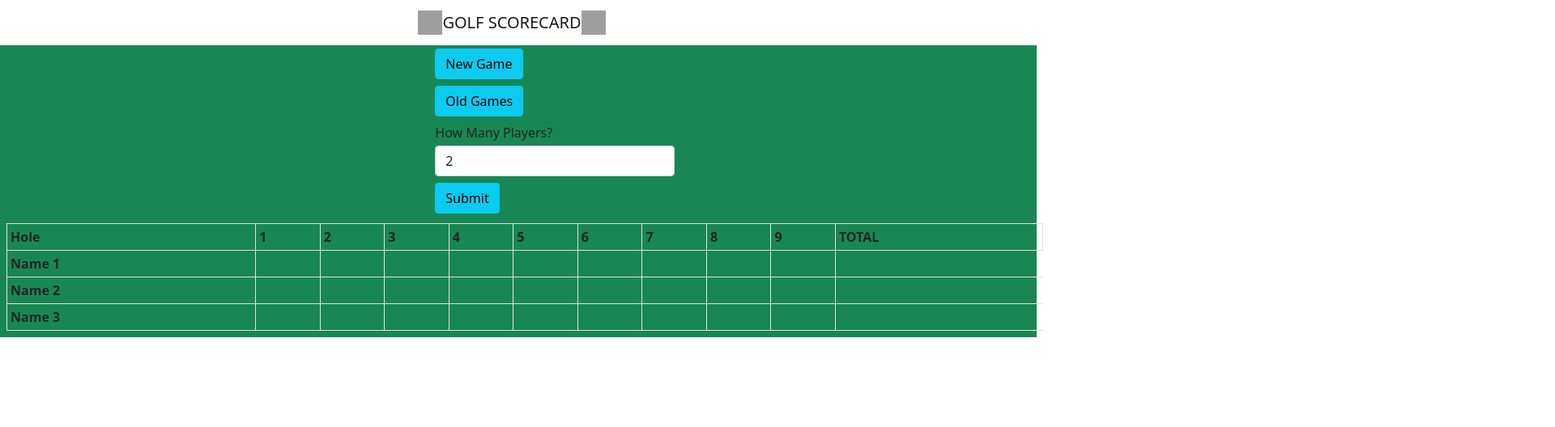
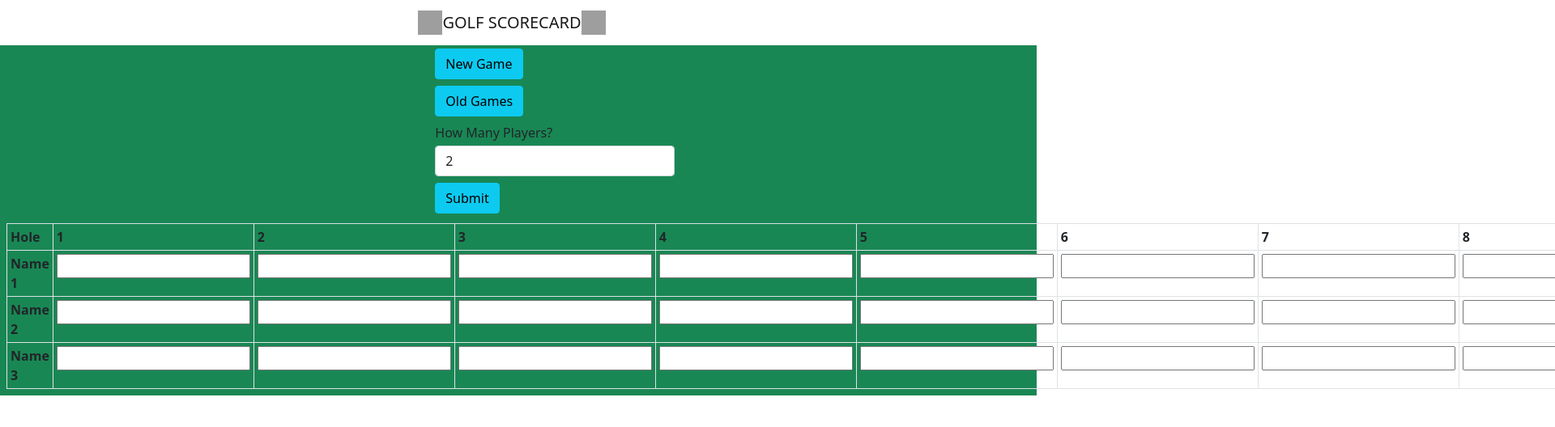
Before and after one commit to phillipmerriman/golf-scorecard-9-hole, a React (Create React App) app: page / in a window 1280 px wide. Shown: the top 528 px of the page at 81% size, 1920 px wide, since content can reach past the window. Built offline with nearby package versions, Linux system fonts and the light colour scheme; grey boxes are pictures that could not be loaded.

Commit message:
trying to figure out how to math

```diff
--- a/src/pages/scorecard/index.js
+++ b/src/pages/scorecard/index.js
@@ -1,7 +1,33 @@
-import React from "react";
+import React, { useEffect, useState } from "react";
 import "bootstrap/dist/css/bootstrap.min.css";
 
 function Scorecard() {
+  let [totalScore1, setTotalScore1] = useState(0);
+
+  function addToTotal1(e) {
+    let holeScore = parseInt(e.holeScore);
+    let total = parseInt(totalScore1);
+
+    setTotalScore1(total + holeScore);
+    console.log(e);
+  }
+
+  let [totalScore2, setTotalScore2] = useState(0);
+
+  function addToTotal2(e) {
+    setTotalScore2(totalScore2 = parseInt(totalScore2) + parseInt(e.holeScore));
+  }
+
+  let [totalScore3, setTotalScore3] = useState(0);
+
+  function addToTotal3(e) {
+    setTotalScore3(totalScore3 = parseInt(totalScore3) + parseInt(e.holeScore));
+  }
+
+  useEffect(() => {
+    console.log("render");
+  }, []);
+
   return (
     <div>
       <table className="table table-bordered table-sm mx-2 my-2">
@@ -23,39 +49,102 @@ function Scorecard() {
         <tbody>
           <tr>
             <th scope="row">Name 1</th>
-            <td></td>
-            <td></td>
-            <td></td>
-            <td></td>
-            <td></td>
-            <td></td>
-            <td></td>
-            <td></td>
-            <td></td>
+            <td>
+              <input type="text" id="name1hole1" onChange={e => setTotalScore1(e.target.value)}></input>
+            </td>
+            <td>
+              <input type="text" id="name1hole2" onChange={e => setTotalScore1(parseInt(totalScore1) + parseInt(e.target.value))}></input>
+            </td>
+            <td>
+              <input type="text" id="name1hole3" onChange={(e) => addToTotal1({ ...totalScore1, holeScore: e.target.value })}></input>
+            </td>
+            <td>
+              <input type="text" id="name1hole4" onChange={(e) => addToTotal1({ ...totalScore1, holeScore: e.target.value })}></input>
+            </td>
+            <td>
+              <input type="text" id="name1hole5" onChange={(e) => addToTotal1({ ...totalScore1, holeScore: e.target.value })}></input>
+            </td>
+            <td>
+              <input type="text" id="name1hole6" onChange={(e) => addToTotal1({ ...totalScore1, holeScore: e.target.value })}></input>
+            </td>
+            <td>
+              <input type="text" id="name1hole7" onChange={(e) => addToTotal1({ ...totalScore1, holeScore: e.target.value })}></input>
+            </td>
+            <td>
+              <input type="text" id="name1hole8" onChange={(e) => addToTotal1({ ...totalScore1, holeScore: e.target.value })}></input>
+            </td>
+            <td>
+              <input type="text" id="name1hole9" onChange={(e) => addToTotal1({ ...totalScore1, holeScore: e.target.value })}></input>
+            </td>
+            <td>
+              <span>{totalScore1}</span>
+            </td>
           </tr>
           <tr>
             <th scope="row">Name 2</th>
-            <td></td>
-            <td></td>
-            <td></td>
-            <td></td>
-            <td></td>
-            <td></td>
-            <td></td>
-            <td></td>
-            <td></td>
+            <td>
+              <input type="text" id="name2hole1" onChange={(e) => addToTotal2({ ...totalScore2, holeScore: e.target.value })}></input>
+            </td>
+            <td>
+              <input type="text" id="name2hole2" onChange={(e) => addToTotal2({ ...totalScore2, holeScore: e.target.value })}></input>
+            </td>
+            <td>
+              <input type="text" id="name2hole3" onChange={(e) => addToTotal2({ ...totalScore2, holeScore: e.target.value })}></input>
+            </td>
+            <td>
+              <input type="text" id="name2hole4" onChange={(e) => addToTotal2({ ...totalScore2, holeScore: e.target.value })}></input>
+            </td>
+            <td>
+              <input type="text" id="name2hole5" onChange={(e) => addToTotal2({ ...totalScore2, holeScore: e.target.value })}></input>
+            </td>
+            <td>
+              <input type="text" id="name2hole6" onChange={(e) => addToTotal2({ ...totalScore2, holeScore: e.target.value })}></input>
+            </td>
+            <td>
+              <input type="text" id="name2hole7" onChange={(e) => addToTotal2({ ...totalScore2, holeScore: e.target.value })}></input>
+            </td>
+            <td>
+              <input type="text" id="name2hole8" onChange={(e) => addToTotal2({ ...totalScore2, holeScore: e.target.value })}></input>
+            </td>
+            <td>
+              <input type="text" id="name2hole9" onChange={(e) => addToTotal2({ ...totalScore2, holeScore: e.target.value })}></input>
+            </td>
+            <td>
+              <span>{totalScore2}</span>
+            </td>
           </tr>
           <tr>
             <th scope="row">Name 3</th>
-            <td></td>
-            <td></td>
-            <td></td>
-            <td></td>
-            <td></td>
-            <td></td>
-            <td></td>
-            <td></td>
-            <td></td>
+            <td>
+              <input type="text" id="name3hole1" onChange={(e) => addToTotal3({ ...totalScore3, holeScore: e.target.value })}></input>
+            </td>
+            <td>
+              <input type="text" id="name3hole2" onChange={(e) => addToTotal3({ ...totalScore3, holeScore: e.target.value })}></input>
+            </td>
+            <td>
+              <input type="text" id="name3hole3" onChange={(e) => addToTotal3({ ...totalScore3, holeScore: e.target.value })}></input>
+            </td>
+            <td>
+              <input type="text" id="name3hole4" onChange={(e) => addToTotal3({ ...totalScore3, holeScore: e.target.value })}></input>
+            </td>
+            <td>
+              <input type="text" id="name3hole5" onChange={(e) => addToTotal3({ ...totalScore3, holeScore: e.target.value })}></input>
+            </td>
+            <td>
+              <input type="text" id="name3hole6" onChange={(e) => addToTotal3({ ...totalScore3, holeScore: e.target.value })}></input>
+            </td>
+            <td>
+              <input type="text" id="name3hole7" onChange={(e) => addToTotal3({ ...totalScore3, holeScore: e.target.value })}></input>
+            </td>
+            <td>
+              <input type="text" id="name3hole8" onChange={(e) => addToTotal3({ ...totalScore3, holeScore: e.target.value })}></input>
+            </td>
+            <td>
+              <input type="text" id="name3hole9" onChange={(e) => addToTotal3({ ...totalScore3, holeScore: e.target.value })}></input>
+            </td>
+            <td>
+              <span>{totalScore3}</span>
+            </td>
           </tr>
         </tbody>
       </table>
```
